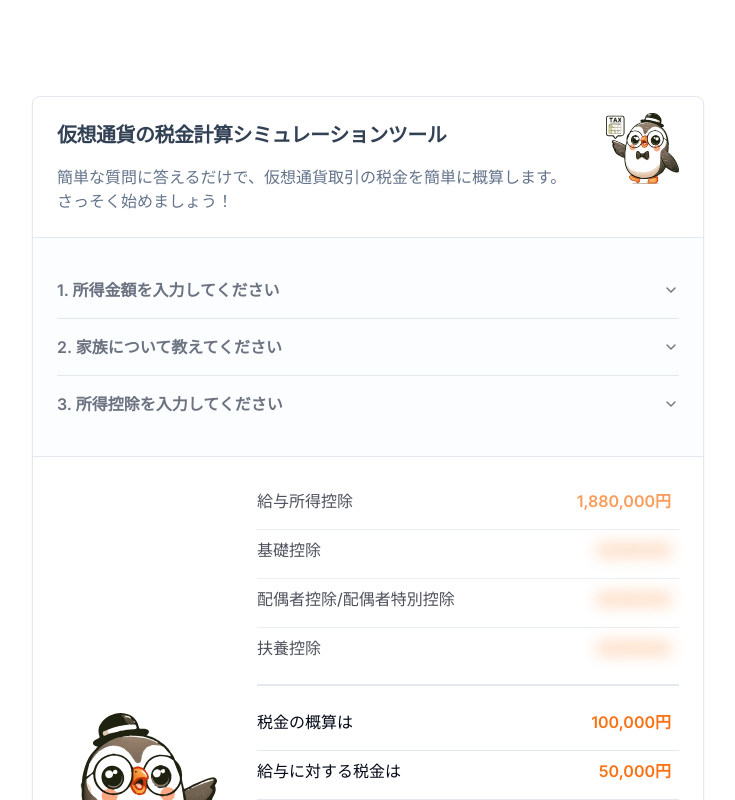
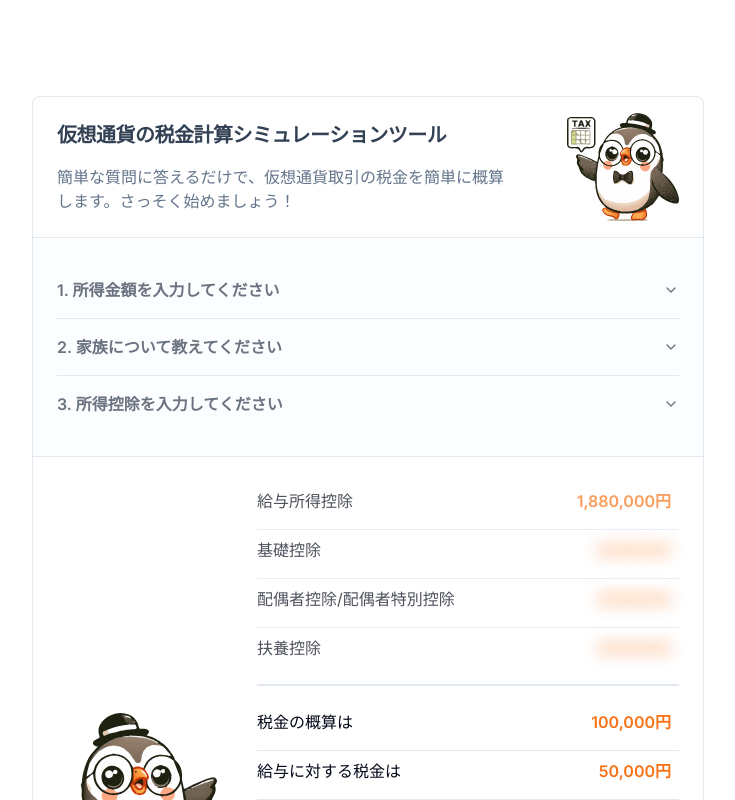
Before and after one commit to vnshgrg/crypto-tax-simulator, a Next.js app: page / in a window 1280 px wide. Shown: the top 800 px of the page, without its empty margins (272-1007 px from the left). Built offline with nearby package versions, Linux system fonts and the light colour scheme.

Commit message:
header pafin-accountant size refactor

```diff
--- a/src/components/header.tsx
+++ b/src/components/header.tsx
@@ -10,7 +10,7 @@ export const Header = () => (
         簡単な質問に答えるだけで、仮想通貨取引の税金を簡単に概算します。さっそく始めましょう！
       </CardDescription>
     </div>
-    <div className="order-1 flex h-auto w-full items-center justify-center pb-4 text-center md:relative md:order-2 md:w-24 md:pb-0 md:text-left">
+    <div className="order-1 flex h-auto w-full items-center justify-center pb-4 text-center md:relative md:order-2 md:w-36 md:shrink-0 md:pb-0 md:text-left">
       <img
         src="/tax-accountant.svg"
         alt="Crypto Tax Accountant"
```
